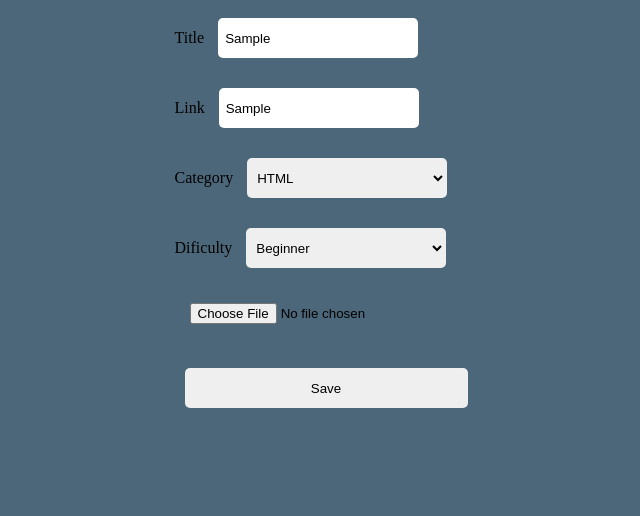
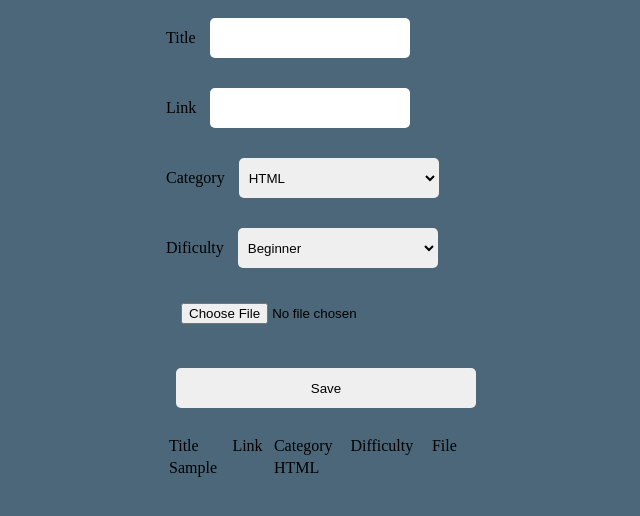
Before and after one commit to Silas-Labs/mini-devhub, a plain HTML site: page index.html in a window 1280 px wide. Both pictures are taken after typing "Sample", "Sample" into the empty fields and a click on the input "Save". Shown: the whole page, without its empty margins (324-964 px from the left). Drawn offline with Linux system fonts and the light colour scheme.

Commit message:
feat: display entrered data

```diff
--- a/index.css
+++ b/index.css
@@ -32,3 +32,7 @@ input[type="submit"]{
 #difficulty, #category{
     width: 200px;
 }
+
+table{
+    min-width: 300px;
+}
--- a/index.html
+++ b/index.html
@@ -31,6 +31,18 @@
         <input type="file"/>
         <input type="submit" value="Save" id="save"/>
         </form>
+        <table>
+            <thead>
+                <td>Title</td>
+                <td>Link</td>
+                <td>Category</td>
+                <td>Difficulty</td>
+                <td>File</td>
+            </thead>
+            <tbody id="resource-table">
+
+            </tbody>
+        </table>
     </div>
     <script src="./index.js"></script>
 </body>
--- a/index.js
+++ b/index.js
@@ -2,13 +2,45 @@ const title = document.getElementById("title")
 const link = document.getElementById("link")
 const category = document.getElementById("category")
 const dificulty = document.getElementById("difficulty")
+const table = document.getElementById("resource-table")
+
+let resources = []
 
 const btnSave = document.getElementById("save")
 btnSave.addEventListener("click",(e)=>{
     e.preventDefault()
 
-    console.log("title: ",title.value)
-    console.log("link: ",link.value)
-    console.log("category: ",category.value)
-    console.log("difficulty: ",dificulty.value)
+    const newResource = {
+        title: title.value,
+        link: link.value,
+        category: category.value,
+        dificulty: dificulty.value
+    }
+
+    resources = [...resources,newResource]
+    localStorage.setItem("resources",JSON.stringify(resources))
+    loadFromStorage()
+    clearForm()
 })
+
+const clearForm=()=>{
+    title.value=""
+    link.value=""
+}
+
+const loadFromStorage=()=>{
+    let count = 0
+    let data = JSON.parse(localStorage.getItem("resources")) || []
+    if (data.length == 0) {
+        table.innerHTML = "<tr><td colspan='4'>No data to display</td></tr>"
+    } else {
+
+        data?.forEach((it)=>{
+            const row = table.insertRow();
+            row.insertCell(0).textContent=it.title,
+             row.insertCell(1).textContent=it.name,
+             row.insertCell(2).textContent=it.category,
+             row.insertCell(3).textContent=it.difficulty
+    })
+    }
+}
```
